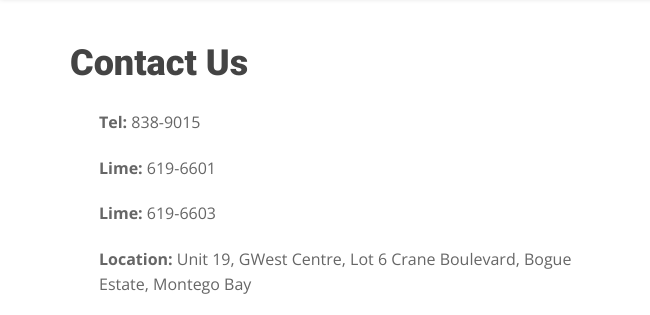
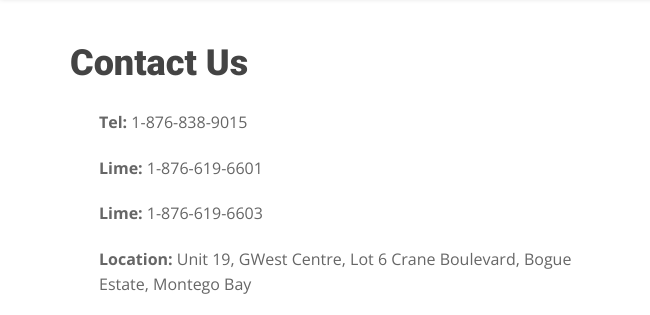
Before and after one commit to minilwin/WJOS, a website: page contact.html in a window 1280 px wide. Shown: the part 155-470 px from the top of the page, 0-650 px from the left. Drawn offline with nearby package versions, Linux system fonts and the light colour scheme; grey boxes are pictures that could not be loaded.

Commit message:
Update contact.html

```diff
--- a/contact.html
+++ b/contact.html
@@ -88,9 +88,9 @@
               <div class="well well-trans">
                 <div class="wow fadeInRight" data-wow-delay="0.1s">
  		<ul class="lead-list">
-                    <li><span class="list"><strong>Tel: </strong>838-9015</span></li>
-                    <li><span class="list"><strong>Lime: </strong>619-6601</span></li>
-                    <li><span class="list"><strong>Lime: </strong>619-6603</span></li>
+                    <li><span class="list"><strong>Tel: </strong><a href="tel:18768389015">1-876-838-9015</a></span></li>
+                    <li><span class="list"><strong>Lime: </strong><a href="tel:18766196601">1-876-619-6601</a></span></li>
+                    <li><span class="list"><strong>Lime: </strong><a href="tel:18766196603">1-876-619-6603</a></span></li>
                     <li><span class="list"><strong>Location: </strong>Unit 19, GWest Centre, Lot 6 Crane Boulevard, Bogue Estate, Montego Bay</span></li>
                     <li><span class="list"><strong>Email: </strong>WJOSfrontdesk@gmail.com</span></li>
                   </ul>
```
